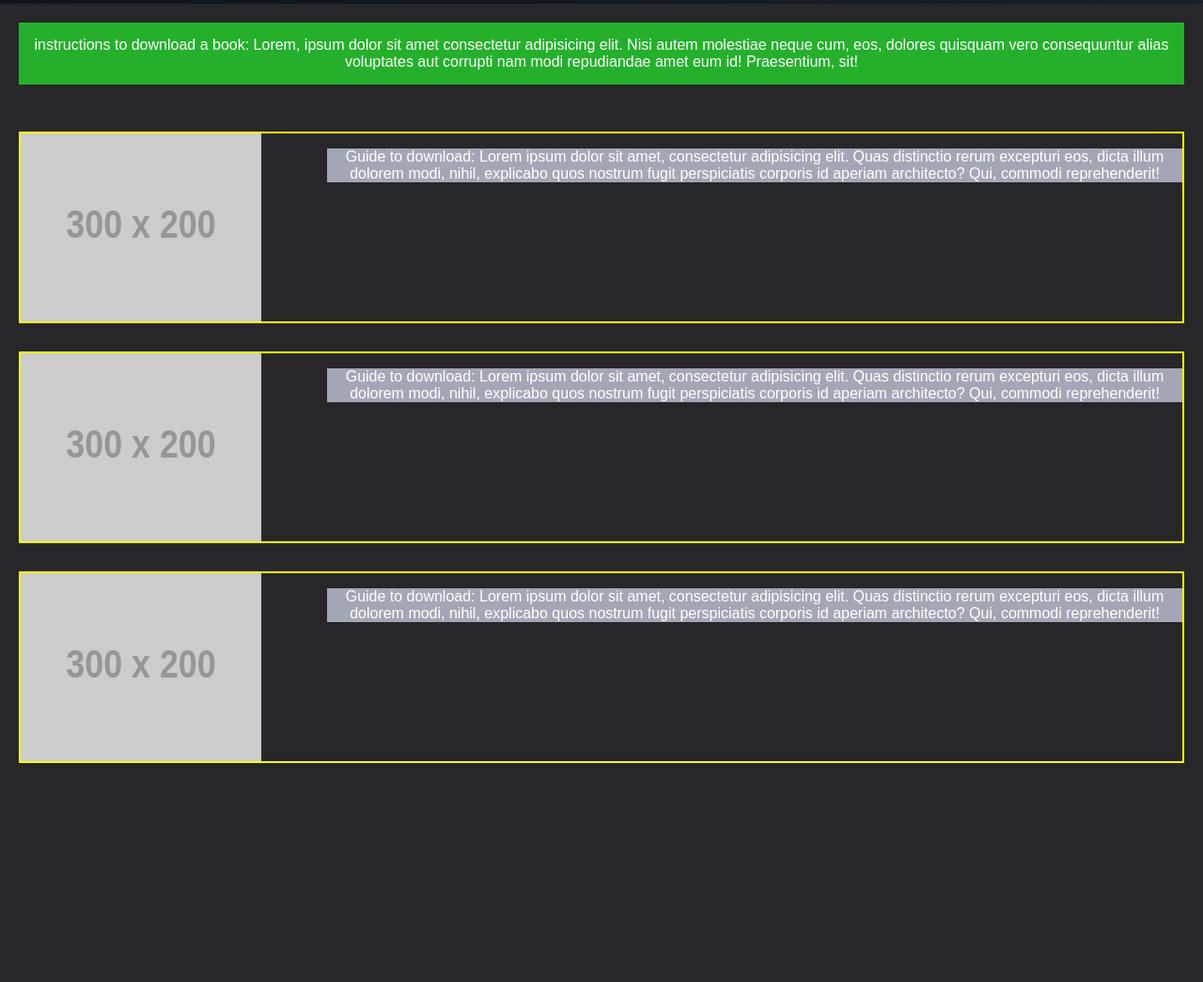
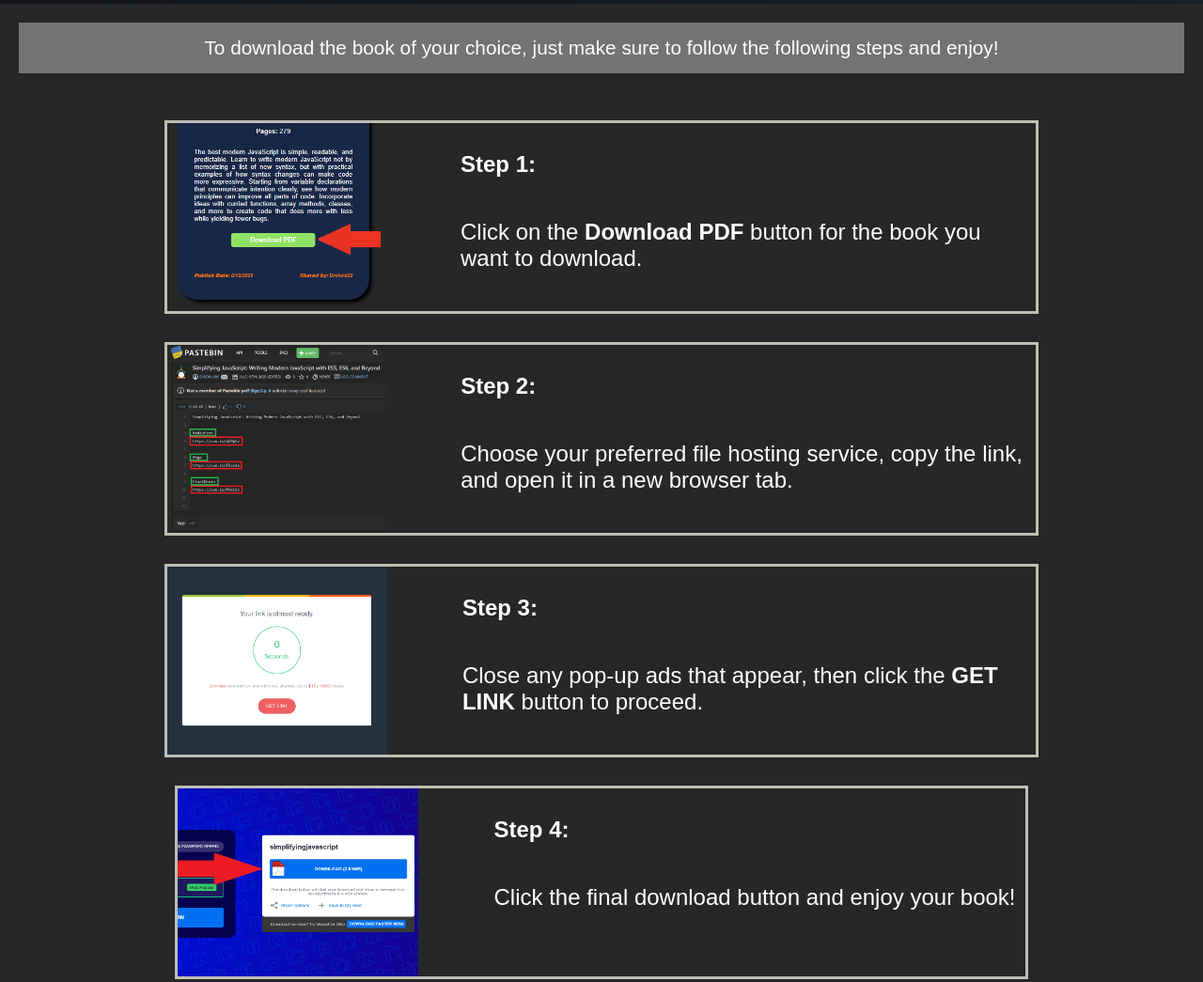
Before and after one commit to Drolord22/SoftEngineer.exe, a plain HTML site: page help.html in a window 1280 px wide. Shown: the part 320-1365 px from the top of the page at 94% size. Before the commit the page ends 1182 px from the top, so only its background shows below. Drawn offline with Linux system fonts and the light colour scheme; placeholder pictures from the web are drawn by us.

Commit message:
Cambios
-Termine el help html, dime si quieres agregar algo mas
-Agregue los dos libros que me mandaste

```diff
--- a/help.html
+++ b/help.html
@@ -35,25 +35,43 @@
 
     <main>
 
-        <div id="headerGuide">instructions to download a book: Lorem, ipsum dolor sit amet consectetur adipisicing elit. Nisi autem molestiae neque cum, eos, dolores quisquam vero consequuntur alias voluptates aut corrupti nam modi repudiandae amet eum id! Praesentium, sit!
+        <div id="headerGuide">To download the book of your choice, just make sure to follow the following steps and enjoy!
 
         </div>
 
 
+        <div class="frame">
+        <div class="instructions" >
+            <img src="Instrucciones/Instruction1.png" alt="Placeholder image">
+            <div class="instructionsText">
+                <h2>Step 1:</h2>
+                <p>Click on the <strong>Download PDF</strong> button for the book you want to download.</p>
+            </div>
 
-        <div class="instructions" >
-            <img src="https://via.placeholder.com/300x200" alt="Placeholder image">
-            <p>Guide to download: Lorem ipsum dolor sit amet, consectetur adipisicing elit. Quas distinctio rerum excepturi eos, dicta illum dolorem modi, nihil, explicabo quos nostrum fugit perspiciatis corporis id aperiam architecto? Qui, commodi reprehenderit!</p>
         </div>
 
         <div class="instructions" >
-            <img src="https://via.placeholder.com/300x200" alt="Placeholder image">
-            <p>Guide to download: Lorem ipsum dolor sit amet, consectetur adipisicing elit. Quas distinctio rerum excepturi eos, dicta illum dolorem modi, nihil, explicabo quos nostrum fugit perspiciatis corporis id aperiam architecto? Qui, commodi reprehenderit!</p>
+            <img src="Instrucciones/Instruction2.png" alt="Placeholder image">
+            <div class="instructionsText">
+                <h2>Step 2:</h2>
+                <p>Choose your preferred file hosting service, copy the link, and open it in a new browser tab.</p>
+            </div>
         </div>
 
         <div class="instructions">
-            <img src="https://via.placeholder.com/300x200" alt="Placeholder image">
-            <p>Guide to download: Lorem ipsum dolor sit amet, consectetur adipisicing elit. Quas distinctio rerum excepturi eos, dicta illum dolorem modi, nihil, explicabo quos nostrum fugit perspiciatis corporis id aperiam architecto? Qui, commodi reprehenderit!</p>
+            <img src="Instrucciones/Instruction3.png" alt="Placeholder image">
+            <div class="instructionsText">
+                <h2>Step 3:</h2>
+                <p>Close any pop-up ads that appear, then click the <strong>GET LINK</strong> button to proceed.</p>
+            </div>
+        </div>
+
+        <div class="instructions">
+            <img src="Instrucciones/Instruction4.png" alt="Placeholder image">
+            <div class="instructionsText">
+                <h2>Step 4:</h2>
+                <p>Click the final download button and enjoy your book!</p>
+            </div>
         </div>
     </main>
 
--- a/styles.css
+++ b/styles.css
@@ -258,15 +258,35 @@ p1 {
     object-fit: cover;
 }
 
+.frame{
+  display: flex;
+  flex-direction: column;
+  max-width: 75%;
+  min-width: 50%;
+  justify-content: center;
+  align-items: center;
+  margin: 0 auto;
+}
+
 .instructions{
   /* valores de prueba para simular la imagen y el esqueleto de la tab de help */
   display: flex;
+  min-width: 90%;
   align-items: flex-start;
   gap: 20px;
   margin-bottom: 30px;
-  border: solid yellow 2px;
+  border: solid rgb(190, 190, 180) 3px;
+}
+.instructionsText {
+  display: flex;
+  flex-direction: column;
+  justify-content: flex-start;
 
+  padding: 10px;
+  min-width: 500px;
+  text-align: left; /* Add this line */
 }
+
 .instructions img{
   /* valores de prueba  en la tab help*/
   background-color: #2c80b4;
@@ -274,13 +294,15 @@ p1 {
   height: 25vh;
   margin-right: 50px;
 }
+
+
 .instructions p{
-  /* nomas para que se entienda que selecciona este selector en la tab help*/
-  background-color: #a4a6b6;
+  font-size: 1.5em;
 }
 #headerGuide{
   /* nomas para que se entienda que selecciona este selector en la tab help */
-  background-color: #24b02b;
+  background-color: #727372;
+  font-size: 1.3em;
   margin-bottom: 50px;
   padding: 15px;
 }
```
Also changed, not shown: books.json (+27 -1 lines), Instrucciones/Instruction1.png (added), Instrucciones/Instruction2.png (added), Instrucciones/Instruction3.png (added), Instrucciones/Instruction4.png (added), Libros/Shell Programming in Unix, Linux and OS X - Fourth Edition.jpg (added), Libros/TCP-IP Illustrated, Volume 1 The Protocols, Second Edition.jpg (added), src/frontpages/Shell Programming in Unix, Linux and OS X - Fourth Edition.jpg (added), src/frontpages/TCP-IP Illustrated, Volume 1 The Protocols, Second Edition.jpg (added).
